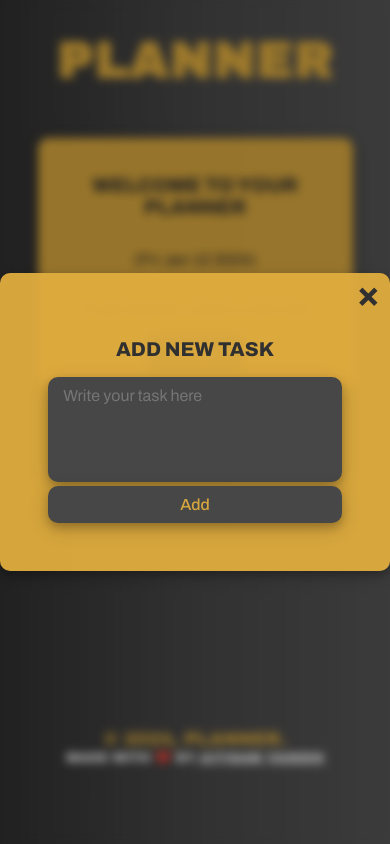
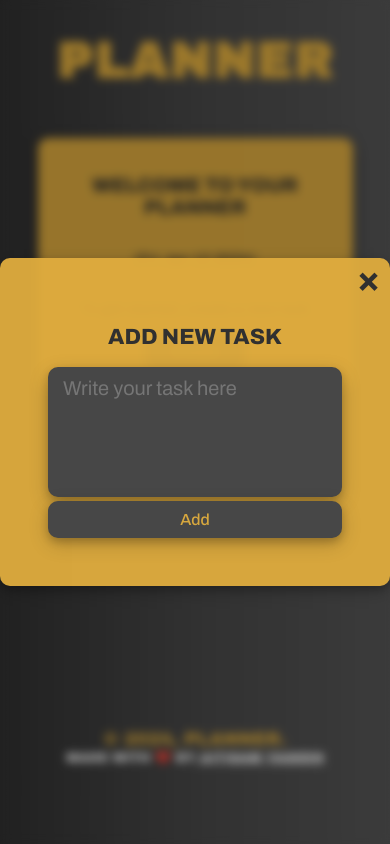
Before and after one commit to MaitisamY/planner, a Next.js app: page / in a window 390 px wide. Both pictures are taken after a click on the button "Create". Built offline with nearby package versions, Linux system fonts and the light colour scheme.

Commit message:
CSS changes

```diff
--- a/src/app/globals.css
+++ b/src/app/globals.css
@@ -337,10 +337,10 @@ footer span {
     padding: 3rem;
   }
   .popup .add-task h2 {
-    font-size: 20px;
+    font-size: 22px;
   }
   .popup .add-task textarea {
-    font-size: 16px;
+    font-size: 20px;
   }
   .popup .add-task button {
     font-size: 16px;
```
